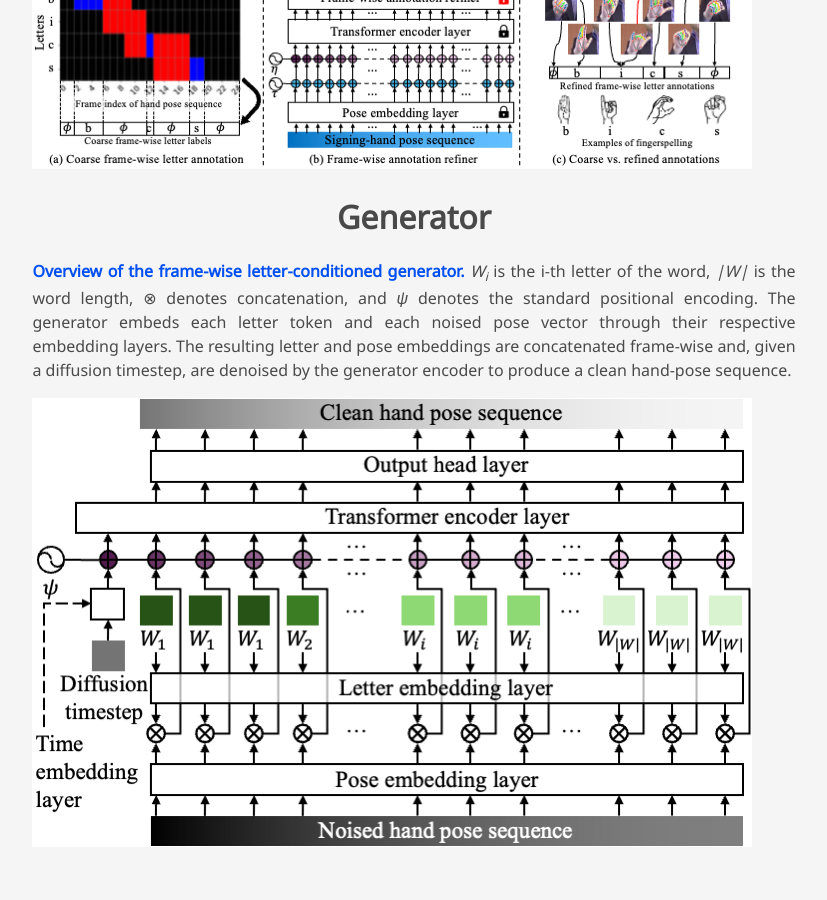
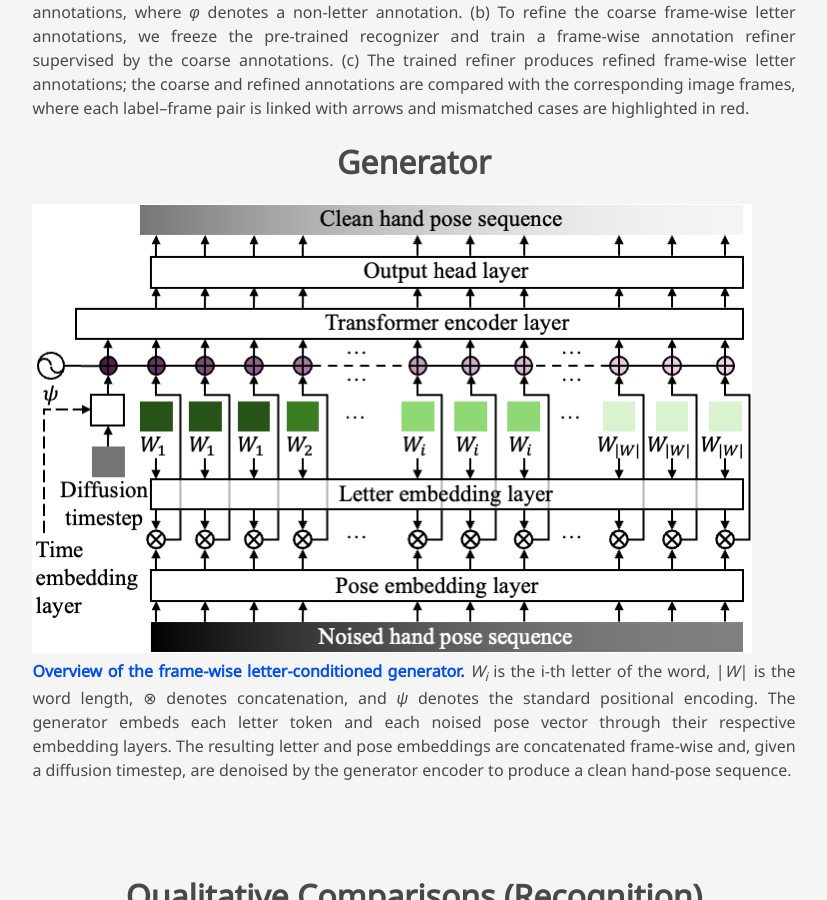
Before and after one commit to JunukCha/junukcha.github.io, a Jekyll site: the page built from _projects/openfs.md, in a window 1280 px wide and 900 px high, scrolled down 3118 px. Shown: the whole window, without its empty margins (226-1053 px from the left). Built offline with Jekyll 4.4.1, drawn with Linux system fonts in a browser that asks for light colours; nearby versions of some CDN libraries; some web fonts are replaced; library files that are not in the unit come from our copies; a style sheet for code colours, icons or effects is not loaded.

Commit message:
img centering and capture below figure

```diff
--- a/_layouts/openfs.html
+++ b/_layouts/openfs.html
@@ -189,7 +189,9 @@
   <section class="hero teaser">
     <div class="container is-max-desktop">
       <div class="hero-body">
-        <img src="/media/projects/openfs/motivation.png" alt="Motivate" />
+        <img src="/media/projects/openfs/motivation.png"
+              alt="Motivate"
+              style="display:block; margin:0 auto;" />
         <p>
           <b>Motivation for multi-hand-capable fingerspelling recognition.Motivation for multi-hand-capable fingerspelling recognition.</b> The input consists of the hand pose sequence extracted from the video in which the word <i>"nad"</i> is fingerspelled using the <i>right hand</i>. Existing methods rely on explicit signing-hand detection. However, they misidentify the signing hand when the non-signing hand exhibits large motion changes, which subsequently causes recognition failures. In contrast, our multi-hand-capable fingerspelling recognizer implicitly detects the signing hand from the multi-hand pose sequence to infer the target word. As evidence, the cross-attention map presents high attention values on the frames of the <i>right hand</i> when predicting the word <i>"nad"</i>.
         </p>
@@ -222,31 +224,31 @@
         <div class="column is-four-fifths">
           <h2 class="title is-3">Recognizer</h2>
           <div class="content has-text-justified">
+            <img src="/media/projects/openfs/recognizer.png" alt="framework" >
             <p>
               <b>Overview of the multi-hand-capable fingerspelling recognizer.</b> The hand pose sequence is embedded into a feature space and encoded using our proposed dual-level positional encoding, which consists of hand-identity encoding (<i>&tau;</i>) and temporal positional encoding (<i>&eta;</i>). The recognizer's decoder then predicts the next letter token based on the pose-aware, semantically rich encoder features. <i>&psi;</i> denotes the standard positional encoding, and <i>W<sub>i</sub></i> represents the i-th letter of the word. &lt;start&gt; and &lt;end&gt; are special tokens indicating the start and end of the letter token sequence, respectively.
             </p>
-            <img src="/media/projects/openfs/recognizer.png" alt="framework" >
           </div>
           <h2 class="title is-3">Proposed Losses</h2>
           <div class="content has-text-justified">
+            <img src="/media/projects/openfs/losses.png" alt="framework" >
             <p>
               <b>Overview of the signing-hand (SF) and monotonic alignment (MA) losses.</b> (a) The signing-hand focus (SF) loss <i>&#119995;<sub>SF</sub></i> measures the entropy of the hand-wise attention distribution derived from the cross-attention map between input hand pose tokens and output letter tokens. Minimizing this entropy encourages the recognizer to focus on the single signing hand. (b) The monotonic alignment (MA) loss <i>&#119995;<sub>MA</sub></i> penalizes misalignments that violate the natural temporal order between input hand pose tokens and output letter tokens in fingerspelling. Reducing these violations encourages the model to interpret the hand pose tokens in a temporally coherent manner to predict the letter token.
             </p>
-            <img src="/media/projects/openfs/losses.png" alt="framework" >
           </div>
           <h2 class="title is-3">Annotation Method</h2>
           <div class="content has-text-justified">
+            <img src="/media/projects/openfs/annotation_method.png" alt="framework" >
             <p>
               <b>Overview of the coarse-to-fine frame-wise letter annotation method.</b> (a) We utilize the cross-attention map between input hand pose tokens and output letter tokens to generate coarse frame-wise letter annotations, where <i>&phi;</i> denotes a non-letter annotation. (b) To refine the coarse frame-wise letter annotations, we freeze the pre-trained recognizer and train a frame-wise annotation refiner supervised by the coarse annotations. (c) The trained refiner produces refined frame-wise letter annotations; the coarse and refined annotations are compared with the corresponding image frames, where each label–frame pair is linked with arrows and mismatched cases are highlighted in red.
             </p>
-            <img src="/media/projects/openfs/annotation_method.png" alt="framework" >
           </div>
           <h2 class="title is-3">Generator</h2>
           <div class="content has-text-justified">
+            <img src="/media/projects/openfs/generator.png" alt="framework" >
             <p>
-              <b>Overview of the frame-wise letter-conditioned generator.</b> <i>W<sub>i</sub></i> is the i-th letter of the word, <i>|W|</i> is the word length, ⊗ denotes concatenation, and <i>&psi;</i> denotes the standard positional encoding. The generator embeds each letter token and each noised pose vector through their respective embedding layers. The resulting letter and pose embeddings are concatenated frame-wise and, given a diffusion timestep, are denoised by the generator encoder to produce a clean hand-pose sequence.
+              <b>Overview of the frame-wise letter-conditioned generator.</b> <i>W<sub>i</sub></i> is the i-th letter of the word, |<i>W</i>| is the word length, ⊗ denotes concatenation, and <i>&psi;</i> denotes the standard positional encoding. The generator embeds each letter token and each noised pose vector through their respective embedding layers. The resulting letter and pose embeddings are concatenated frame-wise and, given a diffusion timestep, are denoised by the generator encoder to produce a clean hand-pose sequence.
             </p>
-            <img src="/media/projects/openfs/generator.png" alt="framework" >
           </div>
         </div>
       </div>
```
